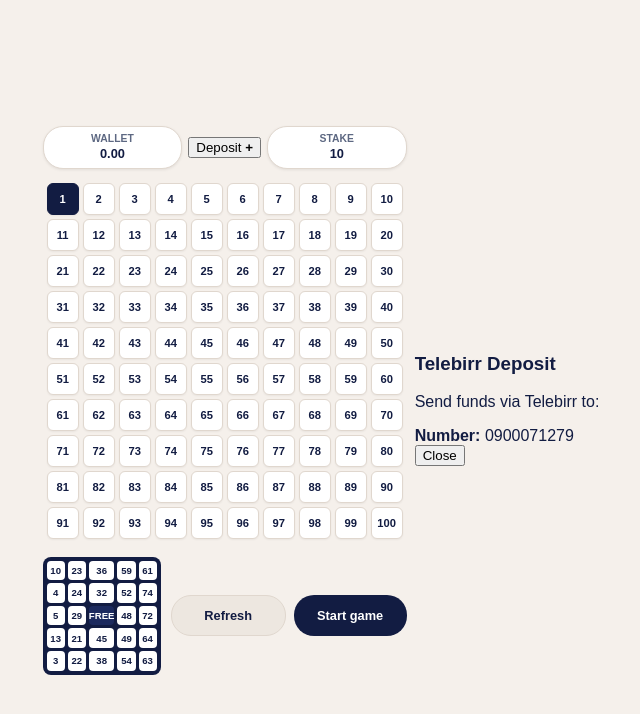
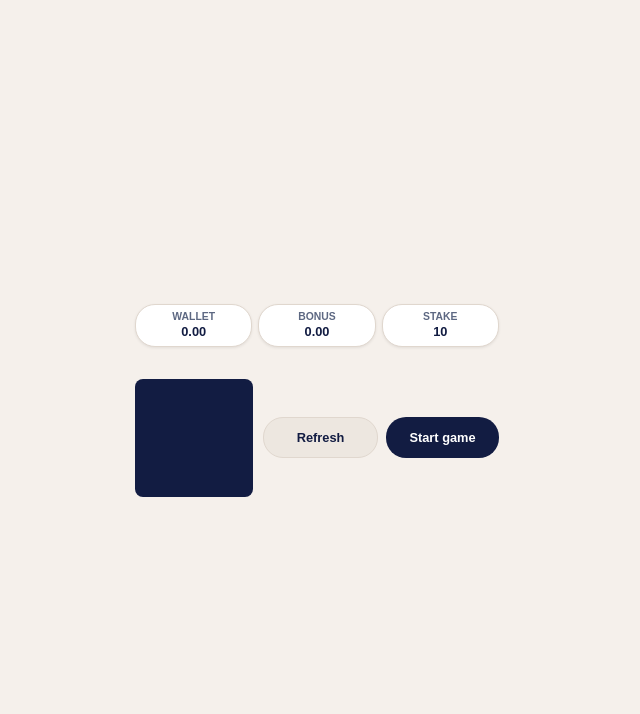
Before and after one commit to robeldemisse34-sudo/addis-bingo-, a website: page index.html in a window 1280 px wide. Shown: the whole page, without its empty margins (323-963 px from the left). Drawn offline with Linux system fonts and the light colour scheme; no server answers.

Commit message:
Update index.html

```diff
--- a/index.html
+++ b/index.html
@@ -9,45 +9,42 @@
 <body>
 
   <div class="game-container">
-        <!-- Top Stats Bar: Wallet, Stake, & Deposit Button -->
+
+    <!-- Top Stats Bar: Clean 3-Pill Oval Layout -->
     <div class="stats-bar">
       <div class="stat-box">
         <span class="stat-title">Wallet</span>
         <span class="stat-value" id="walletBalance">0.00</span>
       </div>
-            <button id="depositBtn" onclick="openDepositModal()">Deposit <b>+</b></button>
+      <div class="stat-box">
+        <span class="stat-title">Bonus</span>
+        <span class="stat-value" id="bonusBalance">0.00</span>
+      </div>
       <div class="stat-box">
         <span class="stat-title">Stake</span>
-                <span class="stat-value">10</span>
+        <span class="stat-value" id="stakeAmount">10</span>
       </div>
     </div>
 
-        <!-- Card Selector Grid (1 to 100) -->
-        <div class="card-selector-grid" id="cardSelectorGrid"></div>
+    <!-- 100-Card Selector Grid -->
+    <div class="card-selector-grid" id="cardSelectorGrid">
+      <!-- Grid cells 1 to 100 generated by JS -->
+    </div>
 
-        <!-- Bottom Section: Selected Card Preview & Controls -->
+    <!-- Bottom Section: Selected Bingo Card & Control Buttons -->
     <div class="bottom-section">
-            <div class="bingo-card" id="bingoCard"></div>
+      <div class="bingo-card" id="bingoCardPreview">
+        <!-- 5x5 Bingo Card Grid generated by JS -->
+      </div>
 
       <div class="action-buttons">
-                <button id="refreshBtn" onclick="randomizeSelectedCard()">Refresh</button>
-                <button id="startBtn" onclick="startGame()">Start game</button>
-            </div>
+        <button id="refreshBtn">Refresh</button>
+        <button id="startBtn">Start game</button>
       </div>
     </div>
 
-    <!-- Telebirr Deposit Modal Popup -->
-    <div id="depositModal" class="modal">
-        <div class="modal-content">
-            <h3>Telebirr Deposit</h3>
-            <p>Send funds via Telebirr to:</p>
-            <div class="payment-option">
-                <strong>Number:</strong> <span>0900071279</span>
-            </div>
-            <button id="closeModalBtn" onclick="closeDepositModal()">Close</button>
-        </div>
   </div>
 
-    <script src="game.js"></script>
+  <script src="script.js"></script>
 </body>
 </html>
```
Lines whose indentation alone changed are shown as unchanged.
